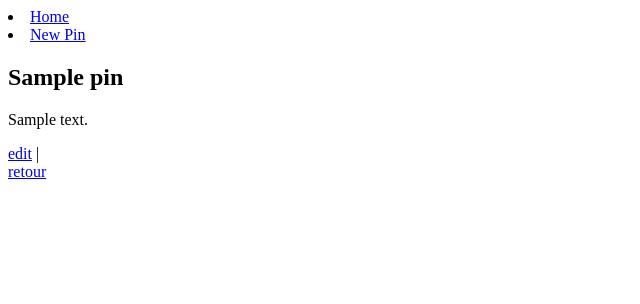
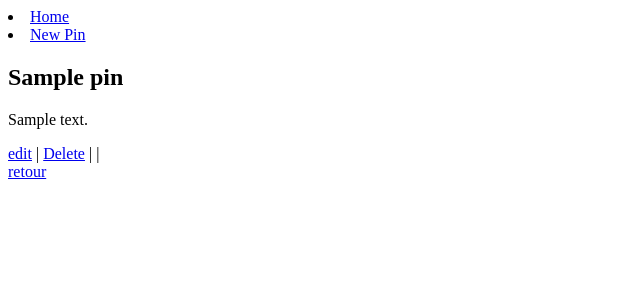
Before and after one commit to yayasane/pinterest-clone-symfony, a Symfony app: template templates/pins/show.html.twig in a window 1280 px wide. Shown: the top 304 px of the page, without its empty margins (0-640 px from the left). Run offline with Twig, Linux system fonts and the light colour scheme; the template is opened without the code that fills it: most values are stand-ins (such as "Sample title", 1, 10 or a date in 2020); some libraries are stand-ins or nearby versions.

Commit message:
Add delete feature

```diff
--- a/templates/pins/show.html.twig
+++ b/templates/pins/show.html.twig
@@ -6,6 +6,13 @@
 		<p>{{pin.description}}</p>
 		<a href="{{ path('app_pins_edit', {id:pin.id}) }}">edit</a>
 		|
+		<a href="#" onclick="event.preventDefault(); confirm('Are you sure?') && document.getElementById('js-pin-delete-form').submit()">Delete</a>
+		|
+		<form id="js-pin-delete-form" action="{{ path('app_pins_delete', {id:pin.id}) }}" method="post" style="display:none">
+			<input type="hidden" name="_method" value="DELETE">
+		</form>
+		|
 	</article>
 	<a href="{{path('app_home')}}">retour</a>
+
 {% endblock %}
```
Also changed, not shown: src/Controller/PinsController.php (+11 -0 lines).
